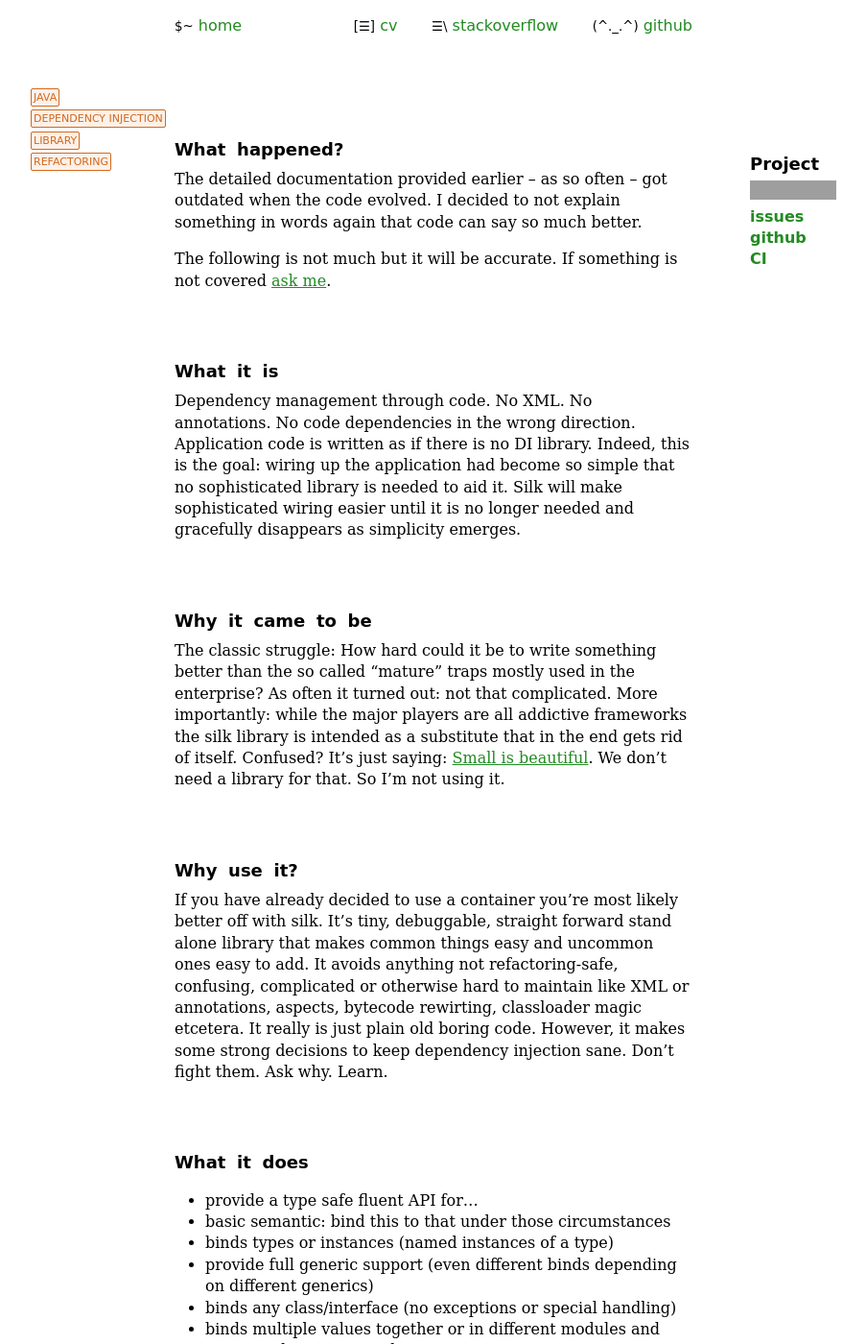
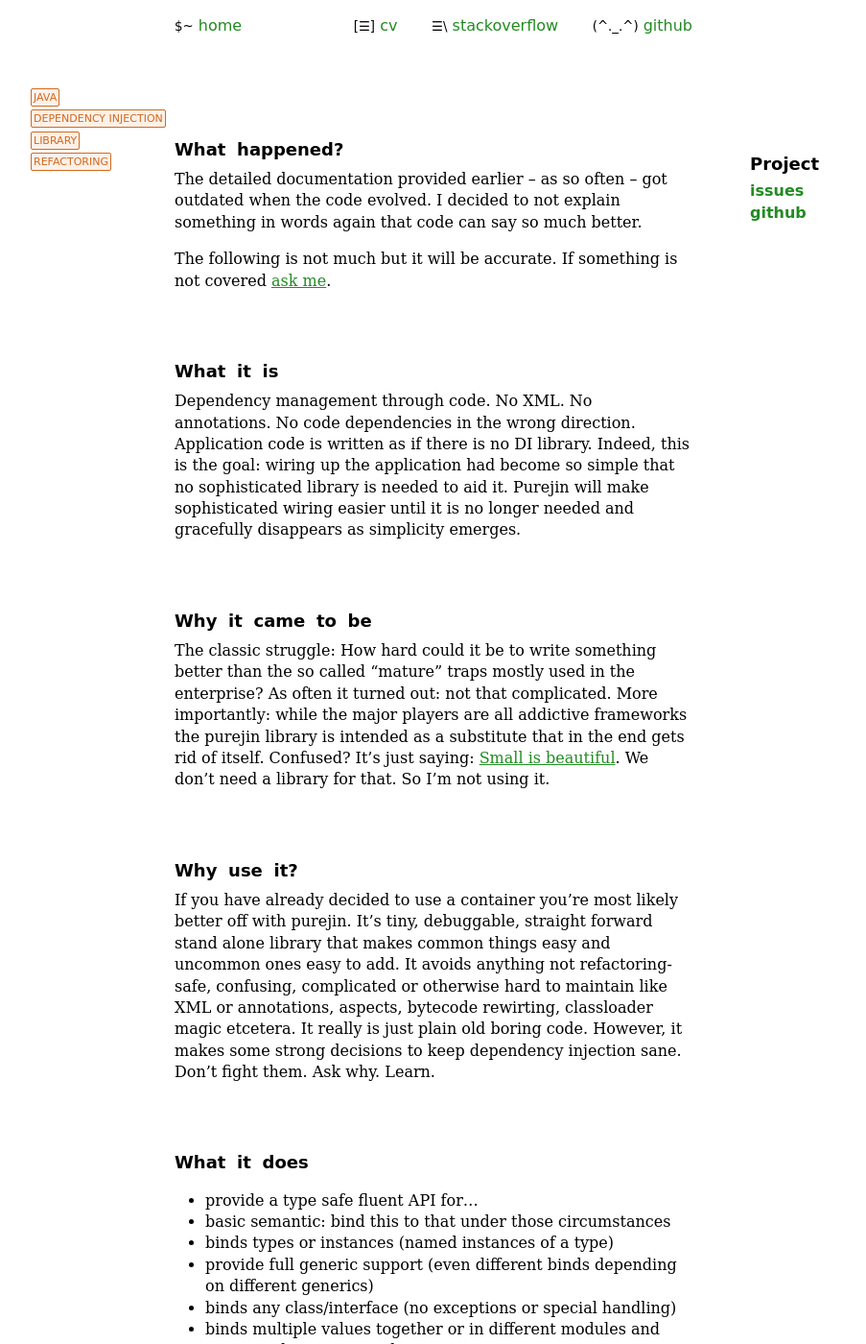
Before and after one commit to jbee/jbee.github.io, a Jekyll site: the page built from purejin/index.md, in a window 1280 px wide and 1400 px high, scrolled down 256 px. Shown: the whole window at 96% size, without its empty margins (188-1091 px from the left). Built offline with Jekyll 4.4.1, drawn with Linux system fonts in a browser that asks for light colours; some of the changed text lies outside the part shown; grey boxes are pictures that could not be loaded.

Commit message:
project silk moved to purejin

```diff
--- a/silk/index.md
+++ b/purejin/index.md
@@ -1,11 +1,11 @@
 ---
 layout: default
-title: "silk"
+title: "purejin"
 summary: "Java dependency injection through code"
 categories: [project, java, "dependency injection"]
 color: "#434"
 bgcolor: "Gold"
-links: { "<img src='https://travis-ci.org/jbee/silk.svg?branch=master' />": "https://travis-ci.org/jbee/silk", "issues": "https://github.com/jbee/silk/issues", "github": "https://github.com/jbee/silk", "CI": "https://travis-ci.org/jbee/silk" }
+links: { "issues": "https://github.com/jbee/purejin/issues", "github": "https://github.com/jbee/purejin" }
 ---
 
 # Java Dependency Injection Through Code
@@ -30,7 +30,7 @@ No XML. No annotations. No code dependencies in the wrong direction.
 Application code is written as if there is no DI library.
 Indeed, this is the goal: wiring up the application had become so simple that no
 sophisticated library is needed to aid it.
-Silk will make sophisticated wiring easier until it is no longer needed and
+Purejin will make sophisticated wiring easier until it is no longer needed and
 gracefully disappears as simplicity emerges.
 
 
@@ -38,7 +38,7 @@ gracefully disappears as simplicity emerges.
 The classic struggle: How hard could it be to write something better than
 the so called "mature" traps mostly used in the enterprise?
 As often it turned out: not that complicated.
-More importantly: while the major players are all addictive frameworks the silk
+More importantly: while the major players are all addictive frameworks the purejin
 library is intended as a substitute that in the end gets rid of itself.
 Confused? It's just saying: [Small is beautiful](http://www.infoq.com/presentations/small-large-systems).
 We don't need a library for that. So I'm not using it.
@@ -46,7 +46,7 @@ We don't need a library for that. So I'm not using it.
 
 ## Why use it?
 If you have already decided to use a container you're most likely better off
-with silk. It's tiny, debuggable, straight forward stand alone library that
+with purejin. It's tiny, debuggable, straight forward stand alone library that
 makes common things easy and uncommon ones easy to add.
 It avoids anything not refactoring-safe, confusing, complicated or otherwise
 hard to maintain like XML or annotations, aspects, bytecode rewirting, classloader magic etcetera.
@@ -125,40 +126,40 @@ Then open your mind for the possibility that maven is one of those things and yo
 
 
 ## How to learn it
-The [tests](https://github.com/jbee/silk/tree/master/src/test/se/jbee/inject/bind)
+The [tests](https://github.com/jbee/purejin/tree/master/src/test.integration/test/java/test/integration/bind)
 for the binding API do illustrate what can be done and how to do it.
 It's all ordinary [vanilla](http://en.wikipedia.org/wiki/Vanilla_software) code. Read it.
 
 Not very handy but it doesn't lie. A tour could be to look at
 
-* [most basic](https://github.com/jbee/silk/blob/master/src/test/se/jbee/inject/bind/TestInstanceBinds.java) (wire this to that)
-* [constants](https://github.com/jbee/silk/blob/master/src/test/se/jbee/inject/bind/TestConstantBinds.java)
-* [primitives](https://github.com/jbee/silk/blob/master/src/test/se/jbee/inject/bind/TestPrimitiveBinds.java)
-* [arrays](https://github.com/jbee/silk/blob/master/src/test/se/jbee/inject/bind/TestElementBinds.java)
-* [primitive arrays](https://github.com/jbee/silk/blob/master/src/test/se/jbee/inject/bind/TestPrimitiveArrayBinds.java)
-* [collections](https://github.com/jbee/silk/blob/master/src/test/se/jbee/inject/bind/TestCollectionBinds.java)
-* [parent dependent binds](https://github.com/jbee/silk/blob/master/src/test/se/jbee/inject/bind/TestParentTargetBinds.java)
-* [package dependent binds](https://github.com/jbee/silk/blob/master/src/test/se/jbee/inject/bind/TestPackageLocalisedBinds.java)
-* [auto-binds](https://github.com/jbee/silk/blob/master/src/test/se/jbee/inject/bind/TestAutobindBinds.java) (bind supertypes)
-* [multi-binds](https://github.com/jbee/silk/blob/master/src/test/se/jbee/inject/bind/TestMultibindBinds.java) (bind multiple values)
-* [options](https://github.com/jbee/silk/blob/master/src/test/se/jbee/inject/bind/TestOptionBinds.java) (or how to not end up with if's)
-* [presets](https://github.com/jbee/silk/blob/master/src/test/se/jbee/inject/bind/TestPresetModuleBinds.java) (or how not to pass values around in module code)
-* [require-provide](https://github.com/jbee/silk/blob/master/src/test/se/jbee/inject/bind/TestRequiredProvidedBinds.java) (loose coupling like to OSGi requirements and capabilities)
-* [loggers](https://github.com/jbee/silk/blob/master/src/test/se/jbee/inject/bind/TestLoggerBinds.java) (example of target specific injection)
-* [parameter hinting 1](https://github.com/jbee/silk/blob/master/src/test/se/jbee/inject/bind/TestSpecificImplementationBinds.java)
-* [robots legs problem](https://github.com/jbee/silk/blob/master/src/test/se/jbee/inject/bind/TestRobotLegsProblemBinds.java)
-* [parameter hinting 2](https://github.com/jbee/silk/blob/master/src/test/se/jbee/inject/bind/TestConstructorParameterBinds.java)
-* [providers](https://github.com/jbee/silk/blob/master/src/test/se/jbee/inject/bind/TestProviderBinds.java) (think guice provider)
-* [plug-ins](https://github.com/jbee/silk/blob/master/src/test/se/jbee/inject/bind/TestPluginBinds.java) (a basic extension mechanism)
-* [actions](https://github.com/jbee/silk/blob/master/src/test/se/jbee/inject/action/TestActionBinds.java) (an extension to wire methods as services)
+* [most basic](https://github.com/jbee/purejin/blob/master/src/test.integration/test/java/test/integration/bind/TestInstanceBinds.java) (wire this to that)
+* [constants](https://github.com/jbee/purejin/blob/master/src/test.integration/test/java/test/integration/bind/TestConstantBinds.java)
+* [primitives](https://github.com/jbee/purejin/blob/master/src/test.integration/test/java/test/integration/bind/TestPrimitiveBinds.java)
+* [arrays](https://github.com/jbee/purejin/blob/master/src/test.integration/test/java/test/integration/bind/TestElementBinds.java)
+* [primitive arrays](https://github.com/jbee/purejin/blob/master/src/test.integration/test/java/test/integration/bind/TestPrimitiveArrayBinds.java)
+* [collections](https://github.com/jbee/purejin/blob/master/src/test.integration/test/java/test/integration/bind/TestCollectionBinds.java)
+* [parent dependent binds](https://github.com/jbee/purejin/blob/master/src/test.integration/test/java/test/integration/bind/TestParentTargetBinds.java)
+* [package dependent binds](https://github.com/jbee/purejin/blob/master/src/test.integration/test/java/test/integration/bind/TestPackageLocalisedBinds.java)
+* [auto-binds](https://github.com/jbee/purejin/blob/master/src/test.integration/test/java/test/integration/bind/TestAutobindBinds.java) (bind supertypes)
+* [multi-binds](https://github.com/jbee/purejin/blob/master/src/test.integration/test/java/test/integration/bind/TestMultibindBinds.java) (bind multiple values)
+* [toggles](https://github.com/jbee/purejin/blob/master/src/test.integration/test/java/test/integration/bind/TestToggledBinds.java) and [choices](https://github.com/jbee/purejin/blob/master/src/test.integration/test/java/test/integration/bind/TestMultipleChoicesBinds.java) (or how to not end up with if's)
+* [presets](https://github.com/jbee/purejin/blob/master/src/test.integration/test/java/test/integration/bind/TestModuleWithBinds.java) (or how not to pass values around in module code)
+* [require-provide](https://github.com/jbee/purejin/blob/master/src/test.integration/test/java/test/integration/bind/TestRequiredProvidedBinds.java) (loose coupling like to OSGi requirements and capabilities)
+* [loggers](https://github.com/jbee/purejin/blob/master/src/test.integration/test/java/test/integration/bind/TestLoggerBinds.java) (example of target specific injection)
+* [parameter hinting 1](https://github.com/jbee/purejin/blob/master/src/test.integration/test/java/test/integration/bind/TestSpecificImplementationBinds.java)
+* [robots legs problem](https://github.com/jbee/purejin/blob/master/src/test.integration/test/java/test/integration/bind/TestRobotLegsProblemBinds.java)
+* [parameter hinting 2](https://github.com/jbee/purejin/blob/master/src/test.integration/test/java/test/integration/bind/TestConstructorHintBinds.java)
+* [providers](https://github.com/jbee/purejin/blob/master/src/test.integration/test/java/test/integration/bind/TestProviderBinds.java) (think guice provider)
+* [plug-ins](https://github.com/jbee/purejin/blob/master/src/test.integration/test/java/test/integration/bind/TestPluginBinds.java) (a basic extension mechanism)
+* [actions](https://github.com/jbee/purejin/blob/master/src/test.integration/test/java/test/integration/action/TestActionBinds.java) (an extension to wire methods as services)
 
 Looking at the other tests in the same folder will also be useful.
-There is more to discover. Most likely silk allows to do what you want.
+There is more to discover. Most likely purejin allows to do what you want.
 Otherwise just ask [me](http://jbee.github.io) for help.
 
 
 ## Curiosities
 
-* [mocking](https://github.com/jbee/silk/blob/master/src/test/se/jbee/inject/bind/TestMockingBinds.java): "teach" the container to mock undefined dependencies in tests
-* [state-switches](https://github.com/jbee/silk/blob/master/src/test/se/jbee/inject/bind/TestStateDependentBinds.java): inject different instances depending on runtime state
-* [initialisers](https://github.com/jbee/silk/blob/master/src/test/se/jbee/inject/bind/TestInitialiserBinds.java): using initialisers to automatically close `AutoCloseable`s
+* [mocking](https://github.com/jbee/purejin/blob/master/src/test.integration/test/java/test/integration/bind/TestMockingBinds.java): "teach" the container to mock undefined dependencies in tests
+* [state-switches](https://github.com/jbee/purejin/blob/master/src/test.integration/test/java/test/integration/bind/TestStateDependentBinds.java): inject different instances depending on runtime state
+* [initialisers](https://github.com/jbee/purejin/blob/master/src/test.integration/test/java/test/integration/bind/TestInitialiserBinds.java): using "post construct" to automatically close `AutoCloseable`s
```
Also changed, not shown: other parts of purejin/index.md (+4 -3 lines), purejin/differences.md (renamed from silk/differences.md).
